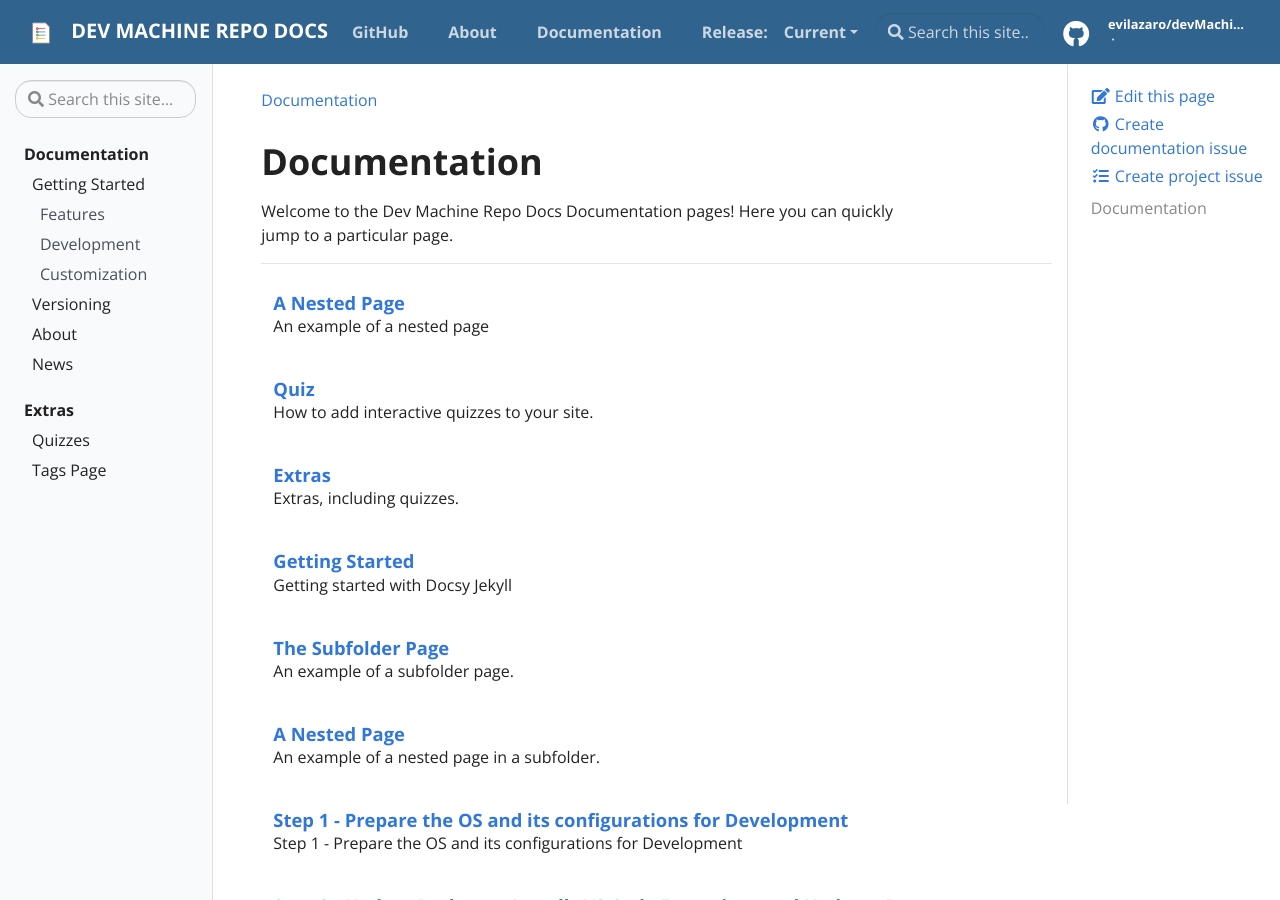
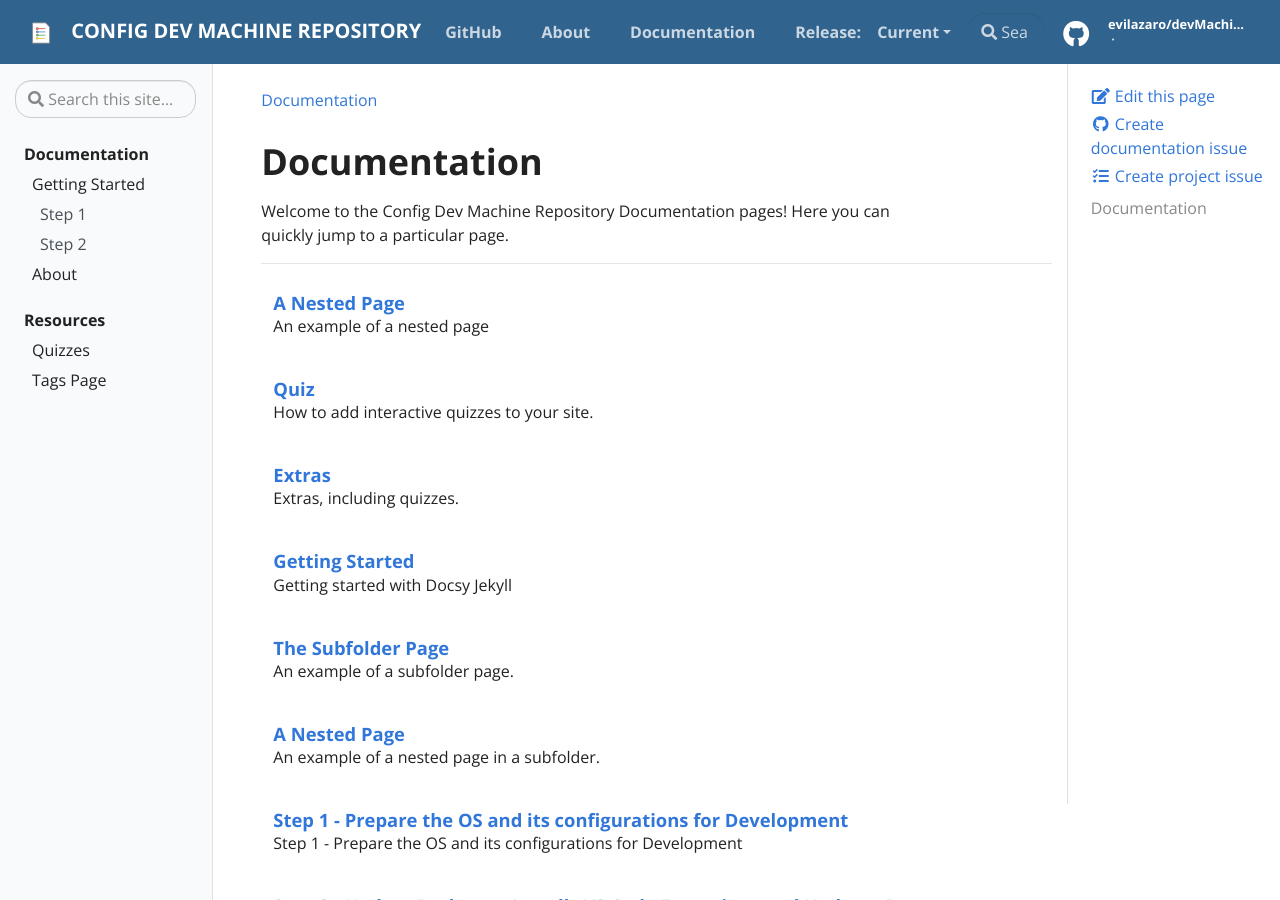
Before and after one commit to Evilazaro/devMachineConfig, a Jekyll site: the page built from docs/pages/docs.md, in a window 1280 px wide and 900 px high. Built offline with Jekyll 4.4.1, drawn with Linux system fonts in a browser that asks for light colours.

Commit message:
docs added

```diff
--- a/docs/_config.yml
+++ b/docs/_config.yml
@@ -14,13 +14,13 @@
 # You can create any custom variable you would like, and they will be accessible
 # in the templates via {{ site.myvariable }}.
 
-title: Dev Machine Repo Docs
+title: Config Dev Machine Repository
 email: evilazaro@gmail.com
 author: Evilazaro Alves
 description: > # this means to ignore newlines until "baseurl:"
-  Write an awesome description for your new site here. You can edit this
-  line in _config.yml. It will appear in your document head meta (for
-  Google search results) and in your feed.xml site description.
+  This repository aims to streamline and expedite the onboarding process,
+  ensuring that developers can start contributing to projects
+  more quickly and efficiently.
 
 # Add your baseurl here (your repository) but DO NOT CHANGE THE LINE NUMBER without editing .circleci/circle_urls.sh
 baseurl: "/devMachineConfig" # the subpath of your site, e.g. /blog
--- a/docs/_data/toc.yml
+++ b/docs/_data/toc.yml
@@ -4,19 +4,13 @@
     - title: "Getting Started"
       url: "docs/getting-started"
       children:
-        - title: Features
-          url: "docs/getting-started#getting-started"
-        - title: Development
-          url: "docs/getting-started#development"
-        - title: Customization
-          url: "docs/getting-started#customization"
-    - title: Versioning
-      url: "docs/versioning"
+        - title: Step 1
+          url: "docs/devMachineConfig/step1"
+        - title: Step 2
+          url: "docs/devMachineConfig/step1"
     - title: "About"
       url: "about"
-    - title: "News"
-      url: "news"
-- title: "Extras"
+- title: "Resources"
   url: "docs/extras"
   links:
     - title: Quizzes
```
